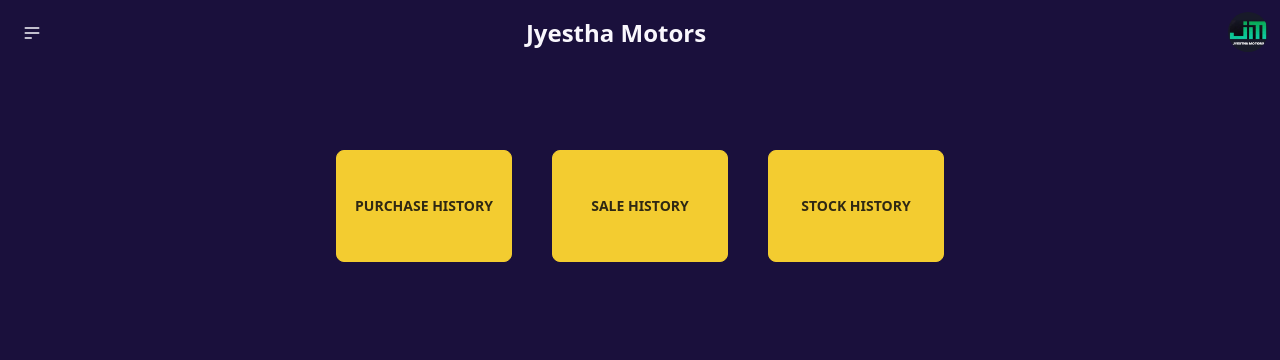
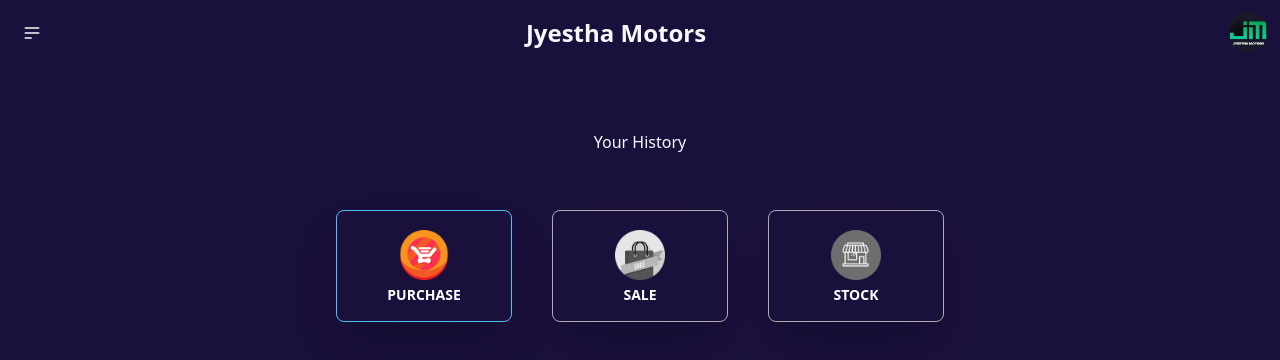
Before and after one commit to subhranshuchoudhury/staff-web-main-master, a Next.js app: page /history in a window 1280 px wide. Shown: the top 360 px of the page. Built offline with nearby package versions, Linux system fonts and the light colour scheme.

Commit message:
new ui fix

```diff
--- a/src/app/history/page.jsx
+++ b/src/app/history/page.jsx
@@ -1,31 +1,62 @@
 "use client";
 
+import Image from "next/image";
 import { useRouter } from "next/navigation";
-import React from "react";
+import React, { useEffect, useState } from "react";
 
 const Page = () => {
   const router = useRouter();
 
+  const [Navigating, setNavigating] = useState(false);
+
+  useEffect(() => {
+    setNavigating(false);
+  }, []);
+
+  const routePath = (path) => {
+    router.push(path);
+  };
+
   return (
-    <div className="flex justify-center flex-wrap">
-      <button
-        onClick={() => router.push("/history/purchase")}
-        className="btn btn-accent w-44 h-28 m-5"
-      >
-        Purchase History
-      </button>
-      <button
-        onClick={() => alert("❌ Module not found!")}
-        className="btn btn-accent w-44 h-28 m-5"
-      >
-        Sale History
-      </button>
-      <button
-        onClick={() => alert("❌ Module not found!")}
-        className="btn btn-accent w-44 h-28 m-5"
-      >
-        Stock History
-      </button>
+    <div className="flex justify-center items-center flex-col">
+      <div className="mb-9">Your History</div>
+      {Navigating ? (
+        <div>
+          <span className="loading loading-bars loading-lg"></span>
+        </div>
+      ) : null}
+      <div className="flex flex-wrap justify-center">
+        <div
+          onClick={() => routePath("/history/purchase")}
+          className="btn btn-info text-white w-44 h-28 m-5 shadow-2xl hover:shadow-white flex-col bg-transparent"
+        >
+          <Image
+            src="/assets/images/purchase.png"
+            alt="purchase"
+            width={50}
+            height={50}
+          />
+          <p>PURCHASE</p>
+        </div>
+        <div className="btn btn-info text-white w-44 h-28 m-5 shadow-2xl hover:shadow-white flex-col bg-transparent grayscale hover:cursor-not-allowed">
+          <Image
+            src="/assets/images/sale.png"
+            alt="purchase"
+            width={50}
+            height={50}
+          />
+          <p>SALE</p>
+        </div>
+        <div className="btn btn-info text-white w-44 h-28 m-5 shadow-2xl hover:shadow-white flex-col bg-transparent grayscale hover:cursor-not-allowed">
+          <Image
+            src="/assets/images/store.png"
+            alt="purchase"
+            width={50}
+            height={50}
+          />
+          <p>STOCK</p>
+        </div>
+      </div>
     </div>
   );
 };
--- a/src/app/page.jsx
+++ b/src/app/page.jsx
@@ -56,7 +56,10 @@ const Page = () => {
           />
           <p>STOCK</p>
         </div>
-        <div className="btn btn-info text-white w-44 h-28 m-5 shadow-2xl hover:shadow-white flex-col bg-transparent">
+        <div
+          onClick={() => routePath("/history")}
+          className="btn btn-info text-white w-44 h-28 m-5 shadow-2xl hover:shadow-white flex-col bg-transparent"
+        >
           <Image
             src="/assets/images/folder-history.png"
             alt="purchase"
--- a/src/app/purchase/page.js
+++ b/src/app/purchase/page.js
@@ -22,15 +22,14 @@ export default function Home(props) {
   const router = useRouter();
 
   useEffect(() => {
-    console.log(props.searchParams);
-    localStorage.getItem("MOUNT");
-    setSearchParam(props.searchParams);
+    localStorage.getItem("MOUNT"); // caution
+    // setSearchParam(props.searchParams);
     getItemsExcel();
     alertUnsavedData();
     populateDate();
   }, []);
 
-  const [searchParam, setSearchParam] = useState({});
+  // const [searchParam, setSearchParam] = useState({});
 
   // useRef fields
 
@@ -693,7 +692,7 @@ export default function Home(props) {
               noOptionsMessage={() => {
                 return (
                   <p
-                    onClick={() => router.push("/item")}
+                    onClick={() => router.push("/purchase/item")}
                     className="hover:cursor-pointer"
                   >
                     ➕ Add Item
```
